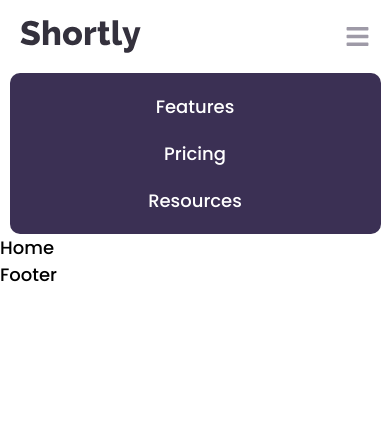
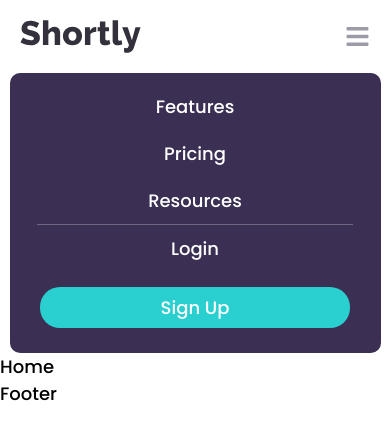
Before and after one commit to grekuu/Url-Shortening-Api, a React (Vite) app: page / in a window 390 px wide. Both pictures are taken after a click on the icon 357 px from the left and 36 px from the top of the page. Shown: the top 440 px of the page. Built offline with nearby package versions, Linux system fonts and the light colour scheme.

Commit message:
header finished

```diff
--- a/src/components/Header/Header.scss
+++ b/src/components/Header/Header.scss
@@ -90,6 +90,7 @@
     display: flex;
     flex-direction: column;
     text-align: center;
+    align-items: center;
     background-color: $dark-violet;
     color: white;
     width: 90vw;
@@ -100,5 +101,26 @@
     a {
       padding: 10px;
     }
+
+    .a-cyan {
+      background-color: $cyan;
+      color: white;
+      padding: 7px 15px;
+      border: none;
+      border-radius: 20px;
+      margin: 15px;
+      transition: $transition;
+      cursor: pointer;
+      font-size: 18px;
+      width: 80%;
+    }
+
+    hr {
+      height: 1px;
+      border: none;
+      color: hsl(254, 11%, 46%);
+      background-color: hsl(254, 11%, 46%);
+      width: 90%;
+    }
   }
 }
--- a/src/components/Header/Header.tsx
+++ b/src/components/Header/Header.tsx
@@ -29,6 +29,9 @@ const Header = () => {
           <a>Features</a>
           <a>Pricing</a>
           <a>Resources</a>
+          <hr />
+          <a>Login</a>
+          <a className="a-cyan">Sign Up</a>
         </div>
       ) : (
         <div></div>
```
